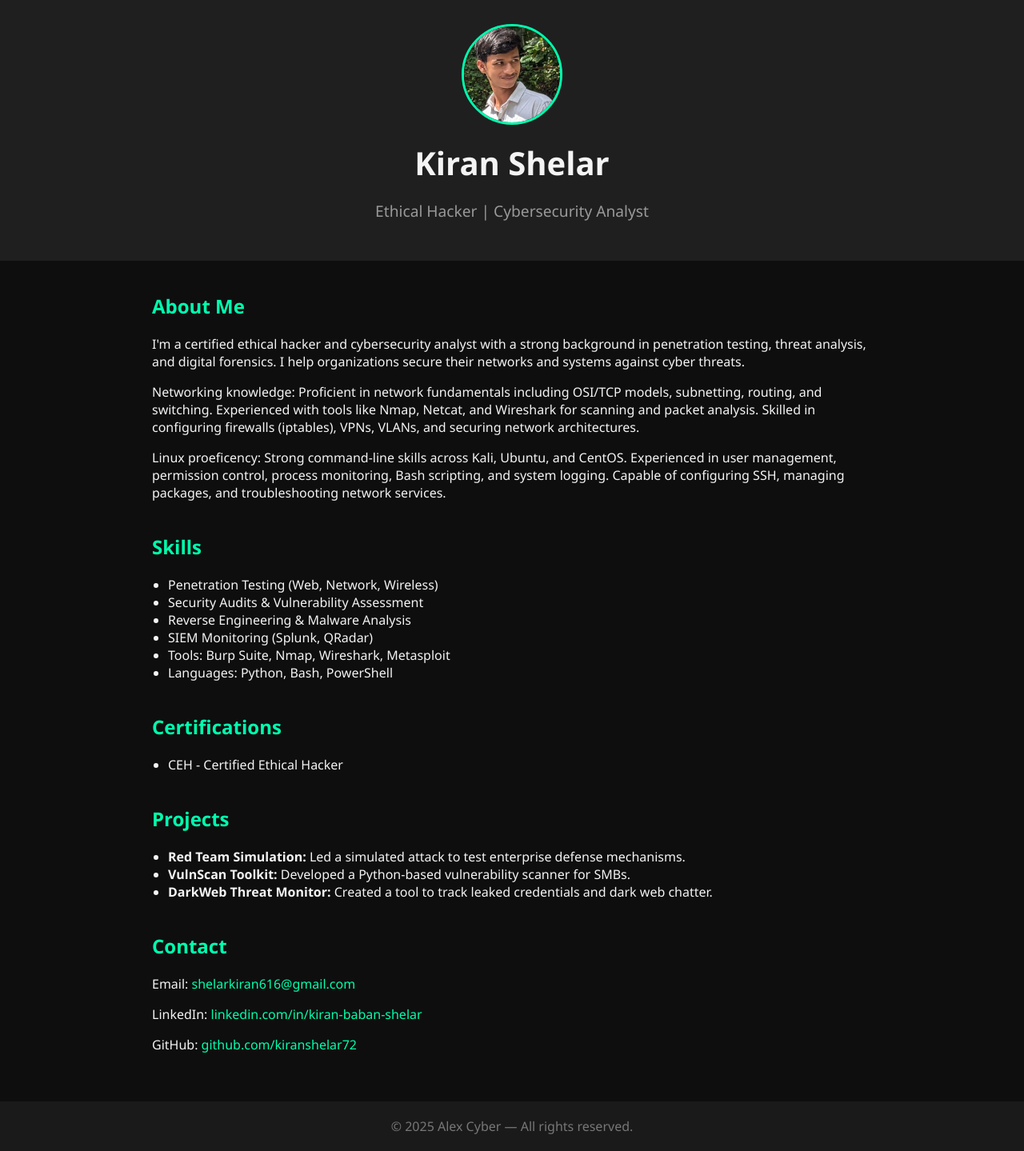
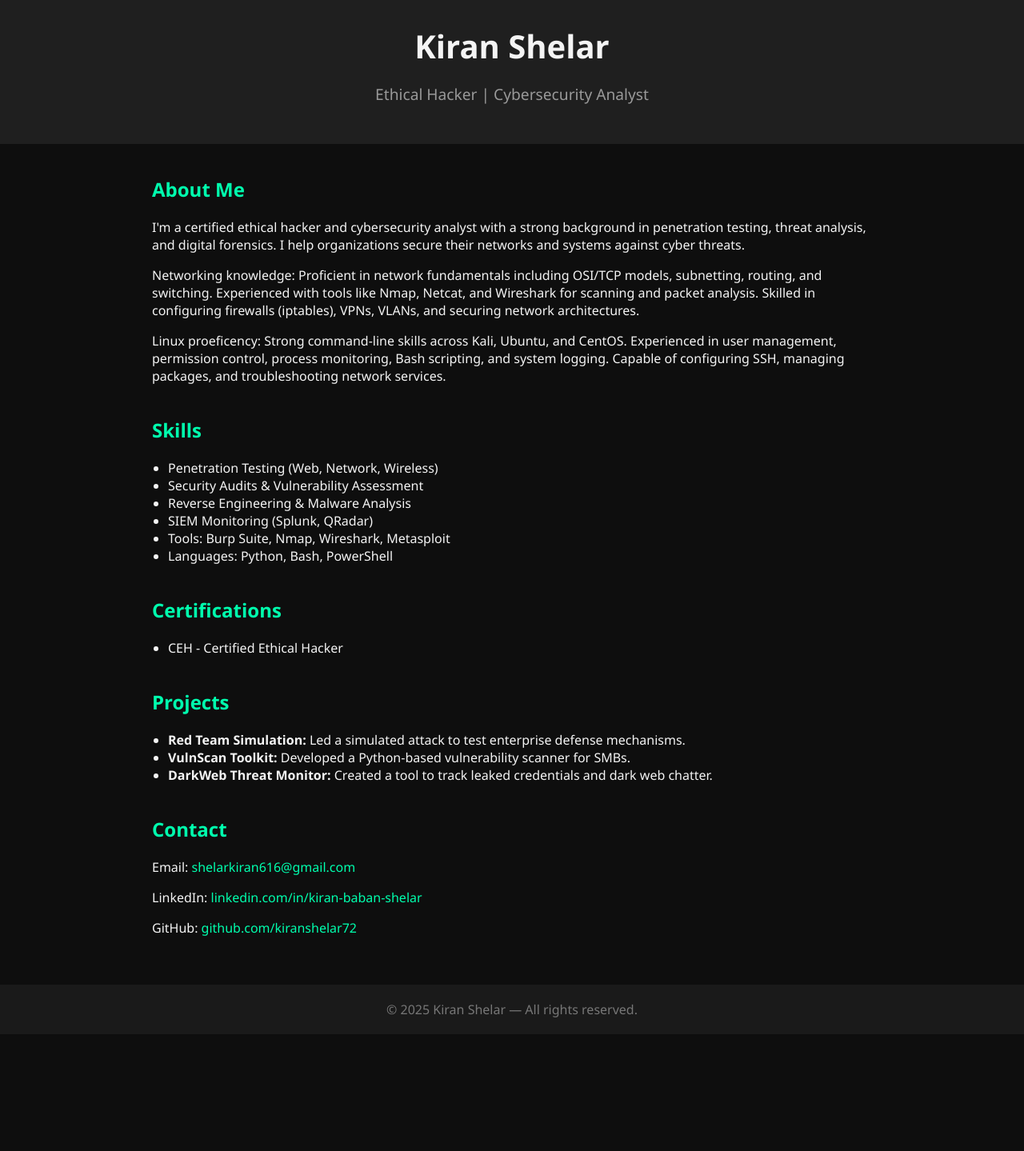
Before and after one commit to kiranshelar72-shop/kiranshelar-shop.github.io, a plain HTML site: page index.html in a window 1280 px wide. Shown: the whole page at 80% size. After the commit the page ends 1293 px from the top, so only its background shows below. Drawn offline with Linux system fonts and the light colour scheme.

Commit message:
Update index.html

```diff
--- a/index.html
+++ b/index.html
@@ -67,8 +67,7 @@
 <body>
 
   <header>
-    <!-- 🔽 Replace 'profile.jpg' with your image file or URL -->
-    <img src="./docs/ethical.jpg.jpeg">
+
     <h1>Kiran Shelar</h1>
     <p>Ethical Hacker | Cybersecurity Analyst</p>
   </header>
@@ -128,7 +127,7 @@
   </main>
 
   <footer>
-    &copy; 2025 Alex Cyber — All rights reserved.
+    &copy; 2025 Kiran Shelar — All rights reserved.
   </footer>
 
 </body>
```
